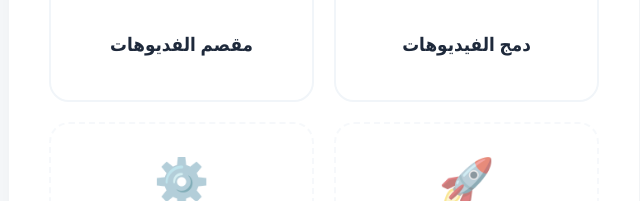
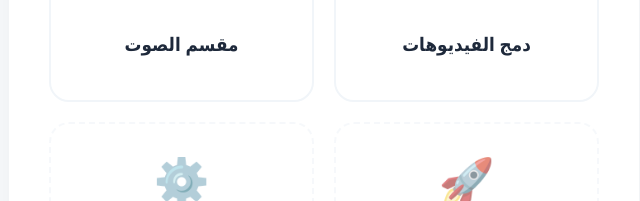
Before and after one commit to aboadawi9-ctrl/Video-editor-, a plain HTML site: page index.html in a window 1280 px wide. Shown: the part 357-558 px from the top of the page, 316-956 px from the left. Drawn offline with Linux system fonts and the light colour scheme.

Commit message:
Add files via upload

```diff
--- a/index.html
+++ b/index.html
@@ -23,7 +23,7 @@
         <p>اختر الأداة المطلوبة لبدء معالجة ملفاتك</p>
         <div class="menu-grid">
             <a href="https://aboadawi9-ctrl.github.io/gold-video-merger/" class="menu-item"><span>🎬</span><h3>دمج الفيديوهات</h3></a>
-            <a href="split.html" class="menu-item"><span>✂️</span><h3>مقصم الفديوهات</h3></a>
+            <a href="split.html" class="menu-item"><span>✂️</span><h3>مقسم الصوت</h3></a>
             <div class="menu-item locked"><span>🚀</span><h3>قريباً..</h3></div>
             <div class="menu-item locked"><span>⚙️</span><h3>الإعدادات</h3></div>
         </div>
```
